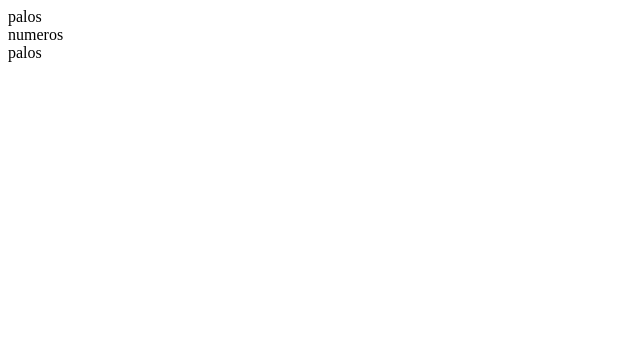
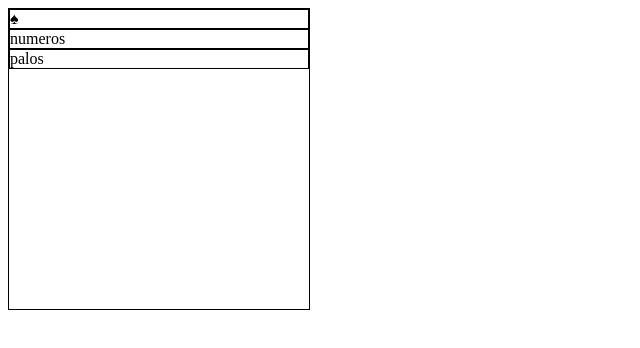
Before and after one commit to jorgecialm/dibujarCarta, a plain HTML site: page index.html in a window 1280 px wide. Shown: the whole page, without its empty margins (0-640 px from the left). Drawn offline with Linux system fonts and the light colour scheme.

Commit message:
tercer commit

```diff
--- a/index.html
+++ b/index.html
@@ -4,10 +4,13 @@
     <meta charset="UTF-8">
     <meta name="viewport" content="width=device-width, initial-scale=1.0">
     <title>Document</title>
+    <link rel="stylesheet" href="style.css">
 </head>
 <body>
     <div class="card">
-        <div class="top">palos</div>
+        <div class="top">
+             &#9824;
+        </div>
         <div class="number">numeros</div>
         <div class="bottom">palos</div>
     </div>
--- /dev/null
+++ b/style.css
@@ -0,0 +1,15 @@
+.card{
+    border: 1px solid;
+    height: 300px;
+    width: 300px;
+}
+.top{
+    border: 1px solid;
+}
+.number{
+    border: 1px solid;
+}
+.bottom{
+    border: 1px solid;
+
+}
```
